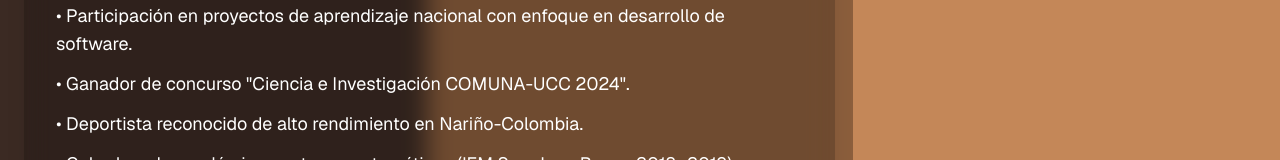
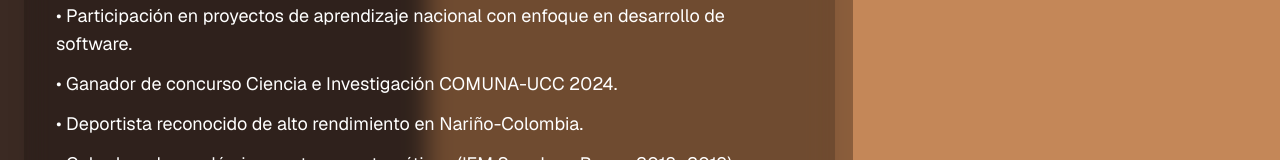
Before and after one commit to andresZam12/aZamb_portf, a Next.js app: page /about in a window 1280 px wide. Shown: the part 994-1154 px from the top of the page. Built offline with nearby package versions, Linux system fonts and the light colour scheme.

Commit message:
corrección de escritura y commilas de eslin

```diff
--- a/src/app/about/page.tsx
+++ b/src/app/about/page.tsx
@@ -225,7 +225,7 @@ export default function AboutPage() {
                     • Participación en proyectos de aprendizaje nacional con
                     enfoque en desarrollo de software.
                   </li>
-                  <li>• Ganador de concurso "Ciencia e Investigación COMUNA-UCC 2024".</li>
+                  <li>• Ganador de concurso Ciencia e Investigación COMUNA-UCC 2024.</li>
                   <li>• Deportista reconocido de alto rendimiento en Nariño-Colombia.</li>
                   <li>• Galardonado académicamente en matemáticas (IEM San Juan Bosco 2018–2019).</li>
                 </ul>
```
